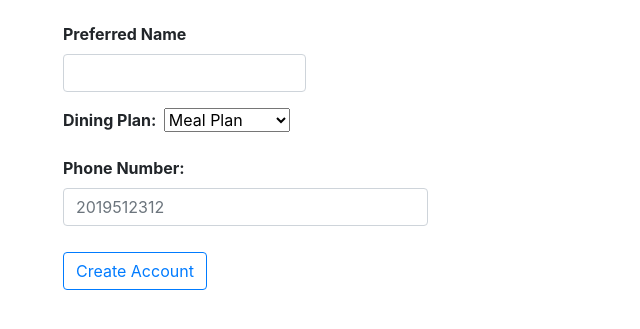
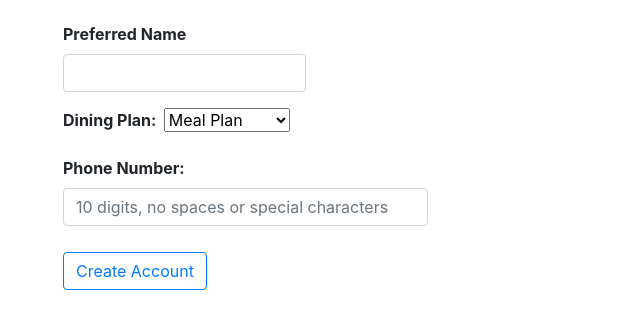
Before and after one commit to dsaha04/MealSwap, a Flask app: page /create in a window 1280 px wide. Shown: the part 143-472 px from the top of the page, without its empty margins (0-640 px from the left). Run offline with Flask 2, Linux system fonts and the light colour scheme; the visitor is signed in with stand-in values (Sample User, id 1); data that the repository does not hold is empty; some libraries are stand-ins or nearby versions.

Commit message:
profile page

```diff
--- a/templates/create_account.html
+++ b/templates/create_account.html
@@ -95,7 +95,7 @@
 
               <div class="form-group col-md-4">
                 <label for="inputCity" style="font-weight: bold;">Phone Number:</label>
-                <input type="tel" class="form-control" id="contact" name="number" pattern = "[0-9]{10}" placeholder="2019512312" required>
+                <input type="tel" class="form-control" id="contact" name="number" pattern = "[0-9]{10}" placeholder="10 digits, no spaces or special characters" required>
                 </div>
 
               <!-- <button onclick="createNewUser()" type="submit" class="btn btn-outline-primary" style="margin-top: 10px; margin-left: 15px;">Create Account</button> -->
```
